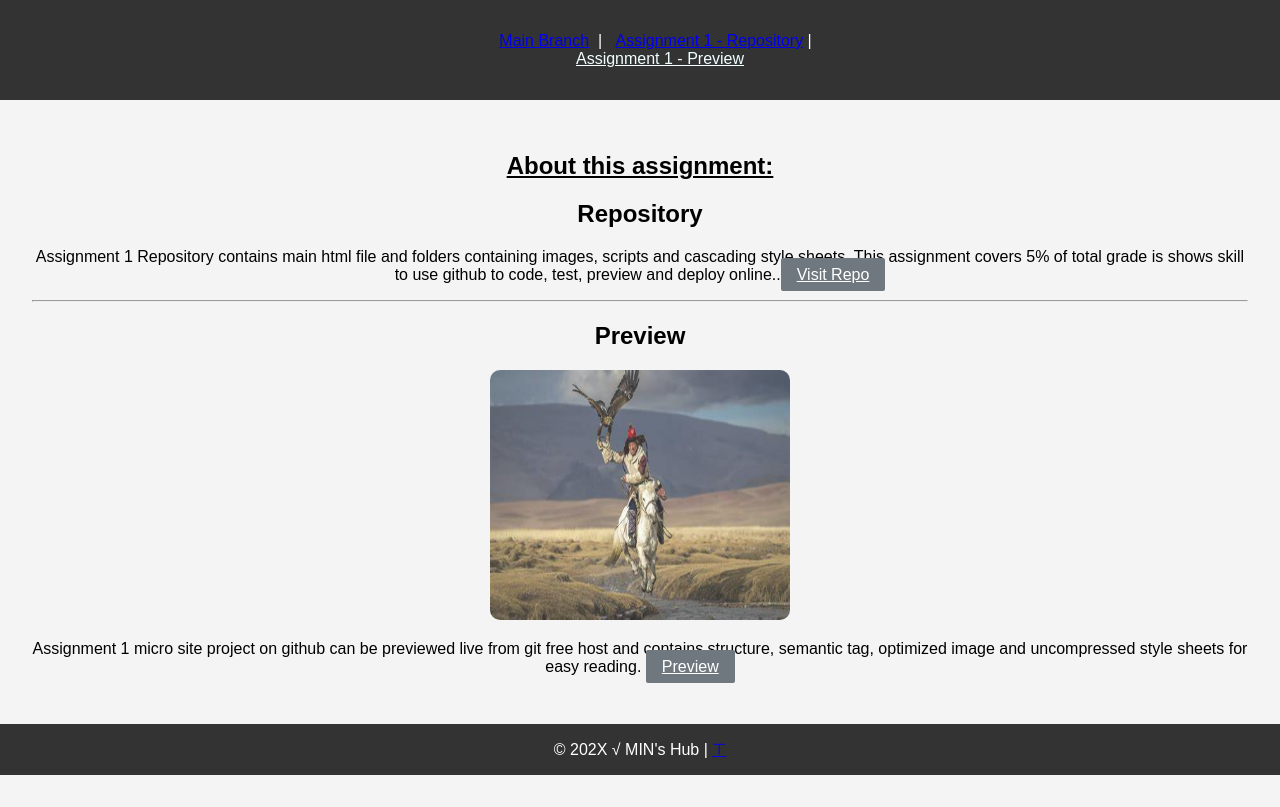
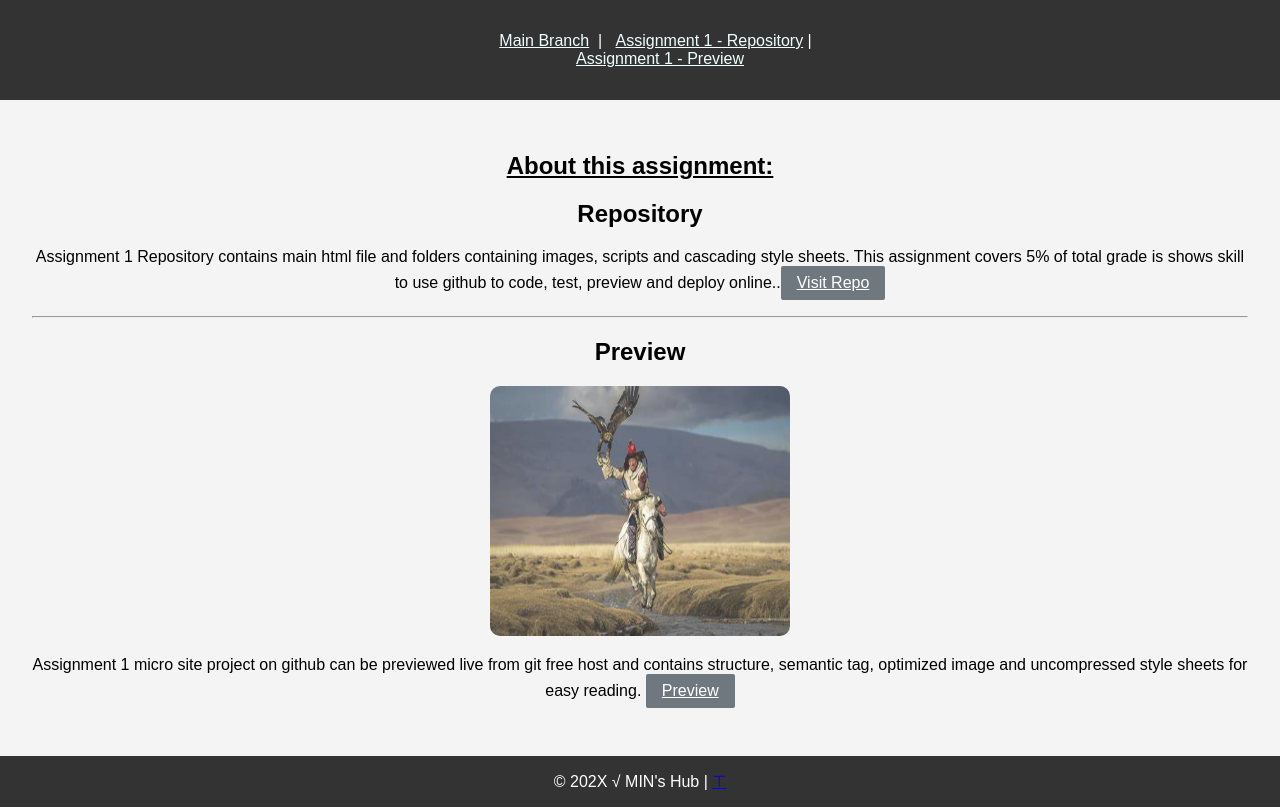
Before and after one commit to 101045330/DESN-3035-E1, a website: page index.html in a window 1280 px wide. Drawn offline with Linux system fonts and the light colour scheme.

Commit message:
css styling for the links

```diff
--- a/index.html
+++ b/index.html
@@ -23,10 +23,10 @@
 
             <ul style="list-style:none;">
                 <li style="display:inline-block;">
-                    <a href="#" id="clickMe">Main Branch</a>&nbsp; | &nbsp;
+                    <a href="#" id="clickMe"  style="color:azure;">Main Branch</a>&nbsp; | &nbsp;
                 </li>
                 <li style="display:inline-block;">
-                    <a href="https://github.com/101045330/DESN-3035-E1/">Assignment 1 - Repository</a>&nbsp;| &nbsp;
+                    <a href="https://github.com/101045330/DESN-3035-E1/"  style="color:azure;">Assignment 1 - Repository</a>&nbsp;| &nbsp;
                 </li>
                 <li>
                     <a href="https://101045330.github.io/DESN-3035-E1/" style="color:azure;"> Assignment 1 - Preview</a>
--- a/styles/styles.css
+++ b/styles/styles.css
@@ -24,14 +24,14 @@ main {
 
 /*design style guide for image and buttons and user interaction */
 img{border-radius: 10px; opacity: 0.8;}
+
 .button1 {
     padding: 0.5em 1em;
     background-color: #6f777f !important;
     color: white;
     border: none;
-    border-radius: 5px;
     cursor: pointer;
-    border-radius: 2px;
+    border-radius: 2px; display: inline-block;
 }
 
 .button1:hover {
```
